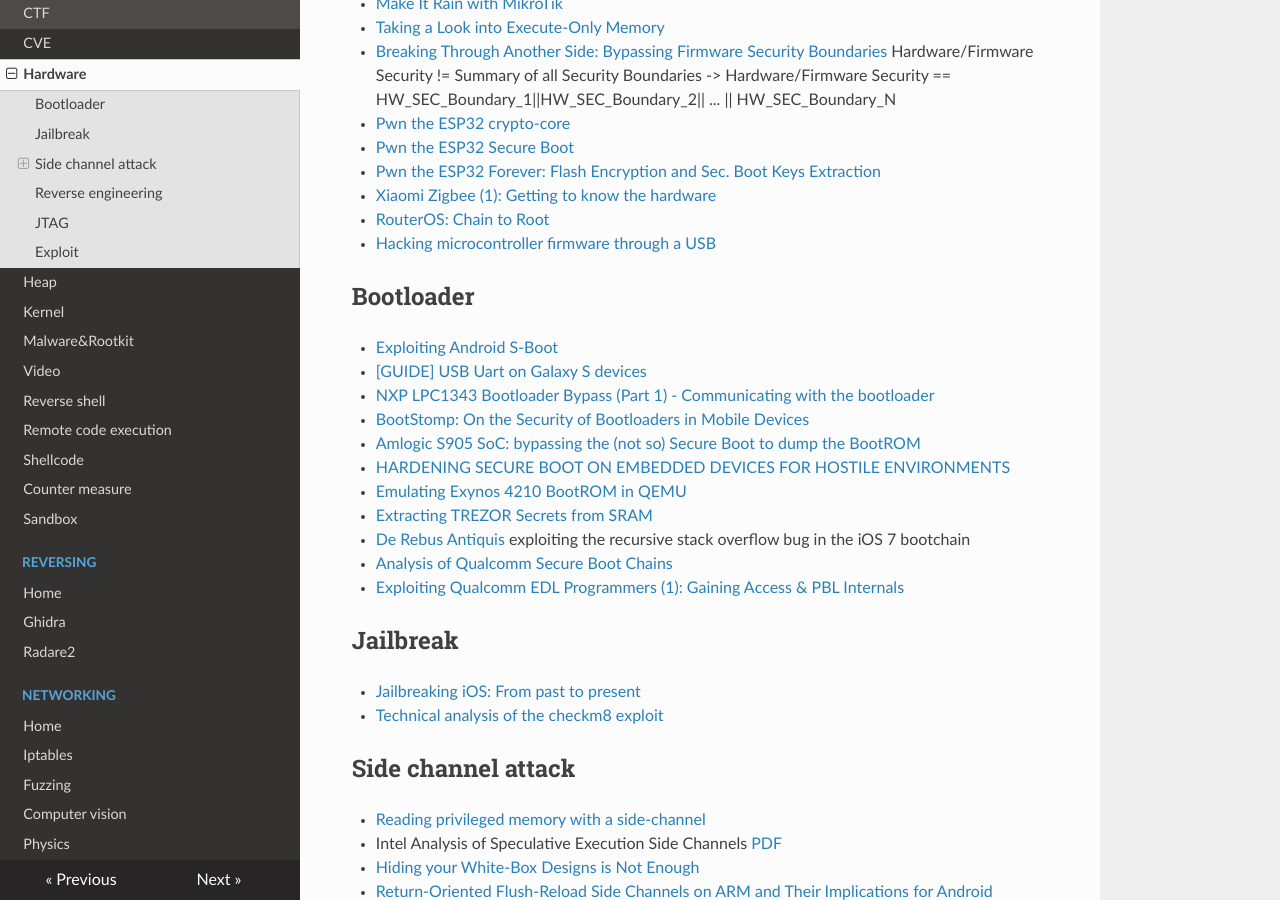
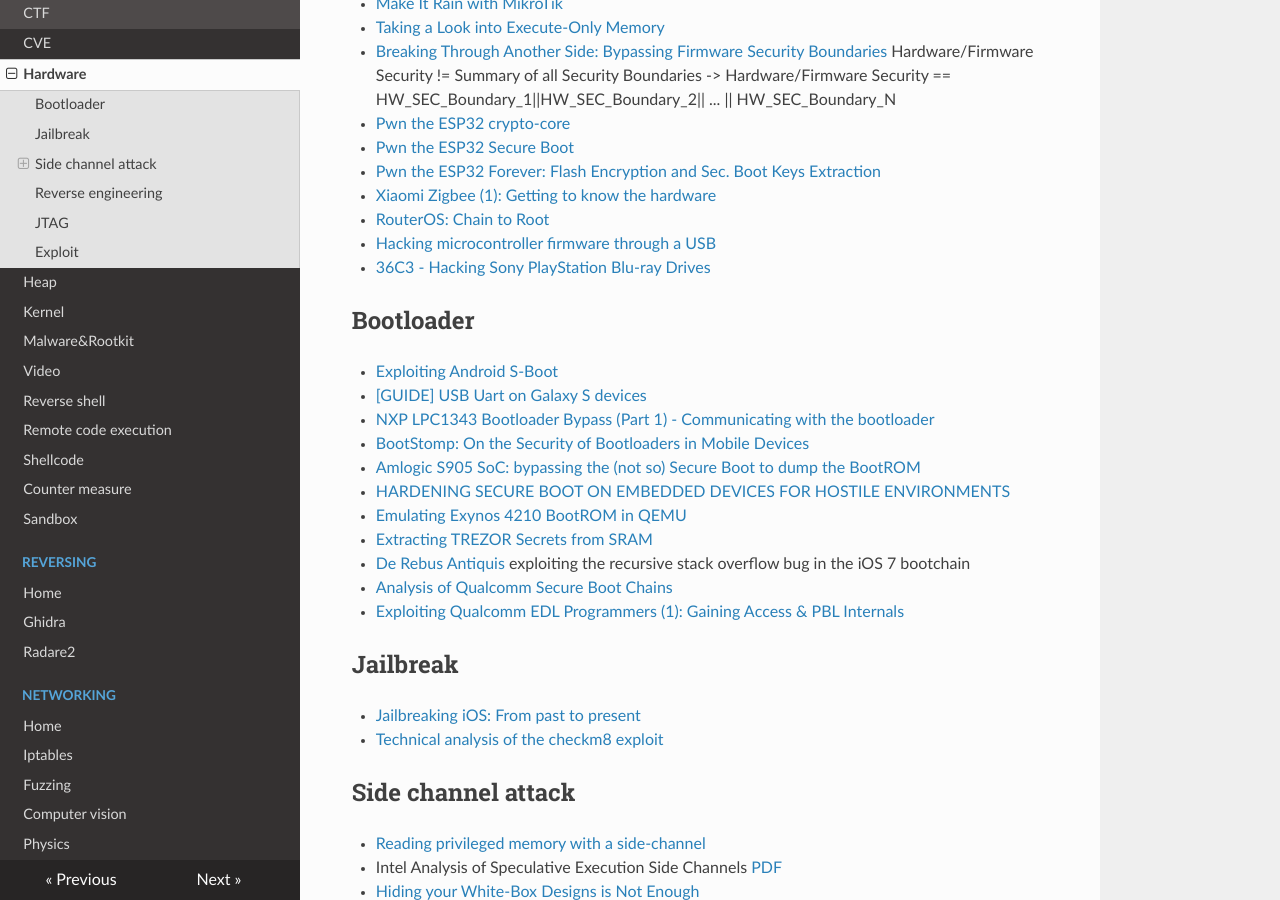
Before and after one commit to gipi/low-level, an MkDocs documentation site: the page built from docs/security/hardware.md, in a window 1280 px wide and 900 px high, scrolled down 984 px. Built offline with MkDocs 1.6.1, drawn with Linux system fonts in a browser that asks for light colours; nearby versions of some CDN libraries; old or Windows-style settings are respelled for this version of MkDocs.

Commit message:
Update hardware.md

```diff
--- a/docs/security/hardware.md
+++ b/docs/security/hardware.md
@@ -42,6 +42,7 @@
  - [Xiaomi Zigbee (1): Getting to know the hardware](https://alephsecurity.com/2019/07/01/xiaomi-zigbee-1/)
  - [RouterOS: Chain to Root](https://medium.com/tenable-techblog/routeros-chain-to-root-f4e0b07c0b21)
  - [Hacking microcontroller firmware through a USB](https://securelist.com/hacking-microcontroller-firmware-through-a-usb/89919/)
+  - [36C3 - Hacking Sony PlayStation Blu-ray Drives](https://media.ccc.de/v/36c3-10567-hacking_sony_playstation_blu-ray_drives#t=0)
 
 ## Bootloader
 
```
